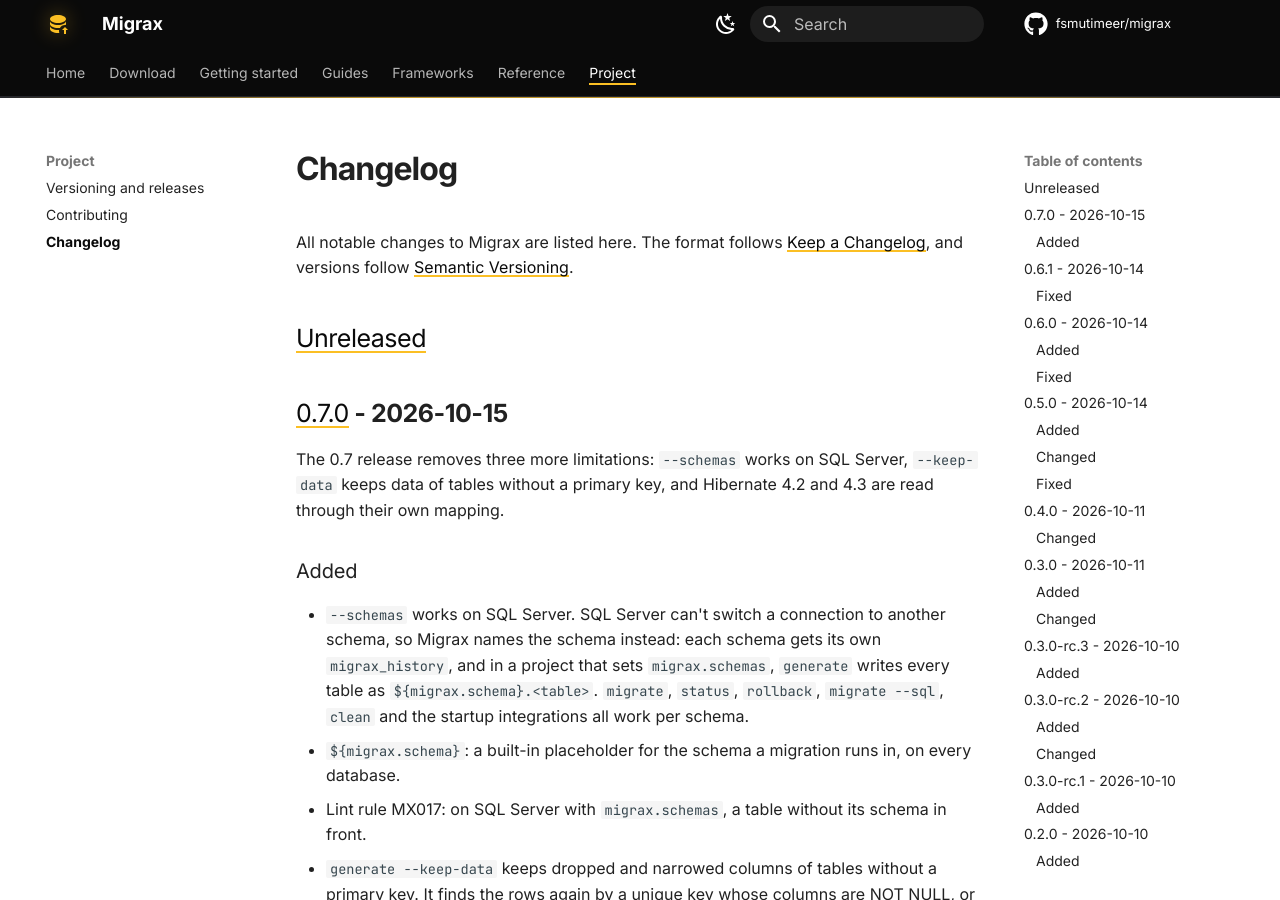
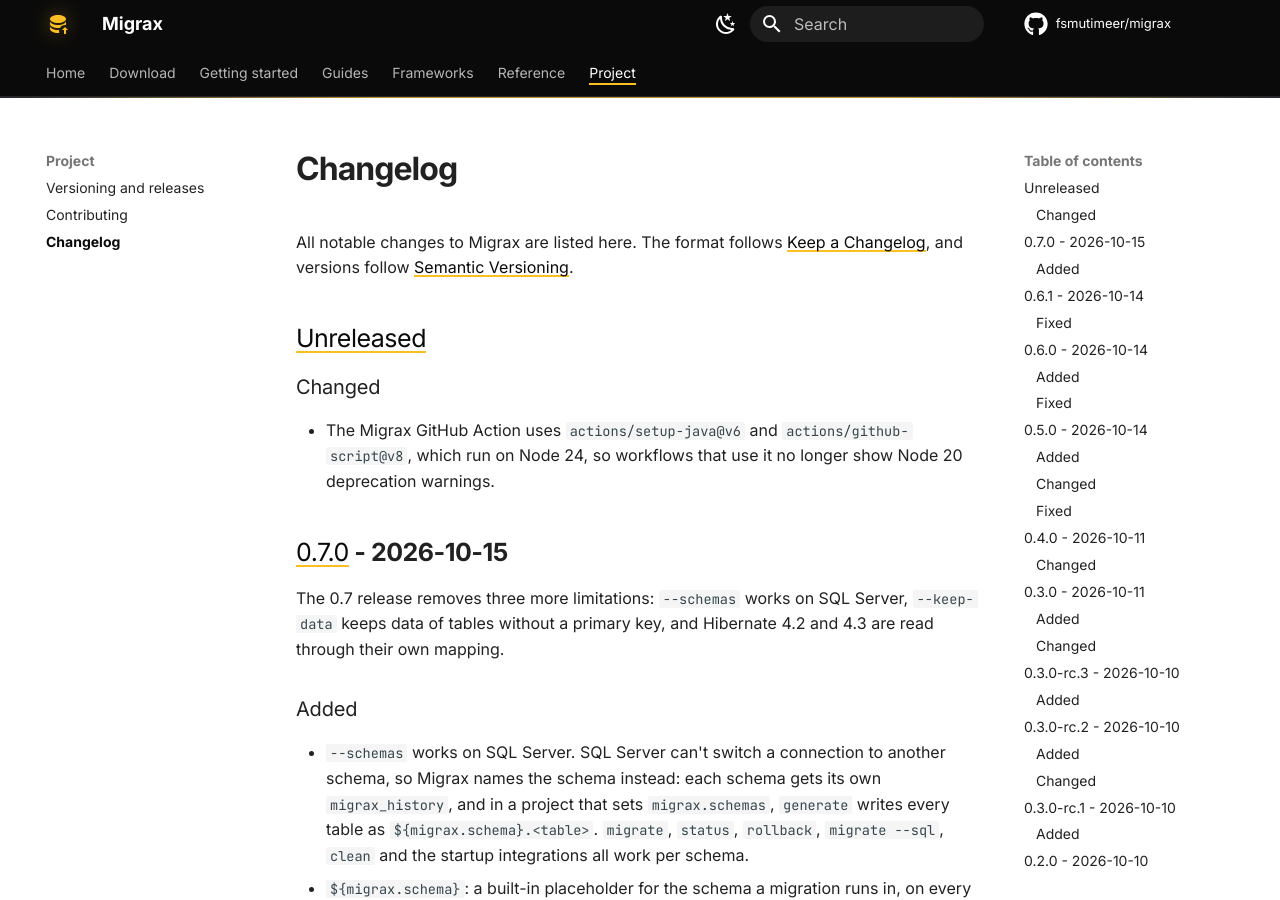
Before and after one commit to fsmutimeer/migrax, an MkDocs documentation site: the page built from docs/project/changelog.md, in a window 1280 px wide and 900 px high. Built offline with MkDocs 1.6.1 and Material for MkDocs 9.7.7, drawn with Linux system fonts in a browser that asks for light colours; comment, search, counter and statistics services are not loaded.

Commit message:
ci: retry Maven downloads and move actions to Node 24
Maven Central sometimes answers "not found" for files it has (the Hibernate 7.3
job failed that way twice on 0.7.0). Every Linux job now puts .github/ci/mvn on
the PATH: it runs Maven and, only when a download failed, runs it once more with
-U so Maven asks again instead of remembering the miss. It also covers the mvn
calls made by Migrax and the compat scripts.

All actions move to their current major versions, which run on Node 24. The
README's first line read "git # Migrax" and now reads "# Migrax".

```diff
--- a/CHANGELOG.md
+++ b/CHANGELOG.md
@@ -5,6 +5,11 @@
 [Semantic Versioning](https://semver.org).
 
 ## [Unreleased]
+
+### Changed
+
+- The Migrax GitHub Action uses `actions/setup-java@v6` and `actions/github-script@v8`, which
+  run on Node 24, so workflows that use it no longer show Node 20 deprecation warnings.
 
 ## [0.7.0] - 2026-10-15
 
--- a/action.yml
+++ b/action.yml
@@ -34,7 +34,7 @@
 runs:
   using: composite
   steps:
-    - uses: actions/setup-java@v4
+    - uses: actions/setup-java@v6
       with:
         distribution: temurin
         java-version: ${{ inputs.java-version }}
@@ -87,7 +87,7 @@
 
     - name: Comment on the pull request
       if: inputs.comment == 'true' && github.event_name == 'pull_request'
-      uses: actions/github-script@v7
+      uses: actions/github-script@v8
       env:
         MIGRAX_OUT: ${{ steps.migrax.outputs.out }}
       with:
```
Also changed, not shown: README.md (+2 -2 lines), docs/guides/ci.md (+1 -1 lines), 5 other files.
